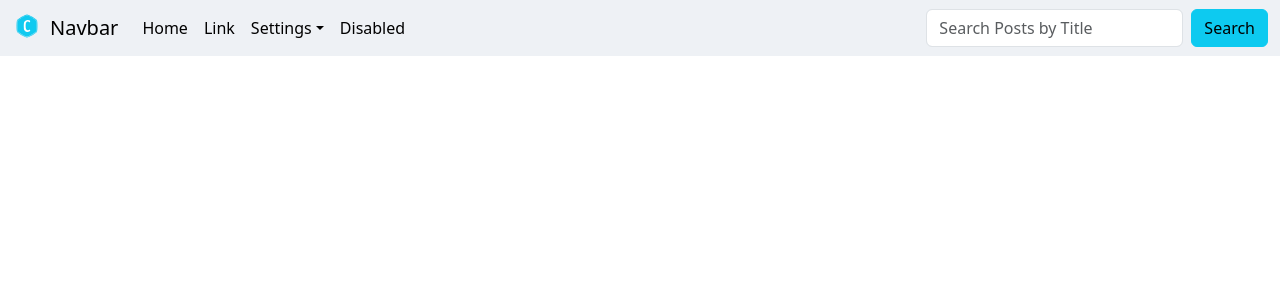
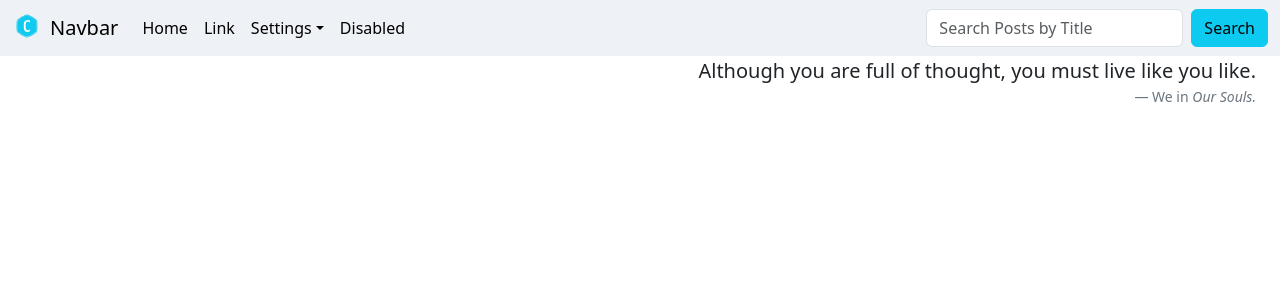
Before and after one commit to emilygoodjob/Meow, a React (Vite) app: page / in a window 1280 px wide. Shown: the top 300 px of the page. Built offline with nearby package versions, Linux system fonts and the light colour scheme.

Commit message:
Add a footer

```diff
--- a/src/App.jsx
+++ b/src/App.jsx
@@ -1,26 +1,25 @@
-import { useState } from 'react'
+import 'bootstrap/dist/js/bootstrap.bundle.min';
 import 'bootstrap/dist/css/bootstrap.css';
-import 'bootstrap/dist/js/bootstrap.bundle.min';
 import Navbar from './Components/Navbar';
+import Footer from './Components/Footer';
 import './App.css'
 
 function App() {
-  const [color, setColor] = useState('#563d7c'); // Default color
-
-  const handleChange = (event) => {
-      setColor(event.target.value);
-  };
-
 
   return (
     <div>
+      {/* Navigation */}
       <Navbar></Navbar>
 
+      {/* roboot: create post */}
+
       {/* input images from local */}
-      {/* <div class="mb-3">
-        <label for="formFileMultiple" class="form-label">Multiple files input example</label>
-        <input class="form-control" type="file" id="formFileMultiple" multiple></input>
+      {/* <div classNameName="mb-3">
+        <label for="formFileMultiple" classNameName="form-label">Multiple files input example</label>
+        <input classNameName="form-control" type="file" id="formFileMultiple" multiple></input>
       </div> */}
+
+      <Footer></Footer>
     </div>
   )
 }
--- /dev/null
+++ b/src/Components/Footer.jsx
@@ -0,0 +1,21 @@
+import 'bootstrap/dist/css/bootstrap.css';
+import 'bootstrap/dist/js/bootstrap.bundle.min';
+import '../App.css'
+
+function Footer() {
+
+  return (
+    <div>
+        <figure className="text-end me-4">
+        <blockquote className="blockquote">
+            <p>Although you are full of thought, you must live like you like.</p>
+        </blockquote>
+        <figcaption className="blockquote-footer">
+            We in <cite title="Source Title">Our Souls.</cite>
+        </figcaption>
+        </figure>
+    </div>
+  )
+}
+
+export default Footer
--- a/src/Components/Navbar.jsx
+++ b/src/Components/Navbar.jsx
@@ -1,6 +1,6 @@
 import { useState, useRef, useEffect } from 'react'
 import 'bootstrap/dist/css/bootstrap.css';
-// import 'bootstrap/dist/js/bootstrap.bundle.min';
+import 'bootstrap/dist/js/bootstrap.bundle.min';
 import '../App.css'
 import logo from '../assets/logo-no-background.svg';
 
```
